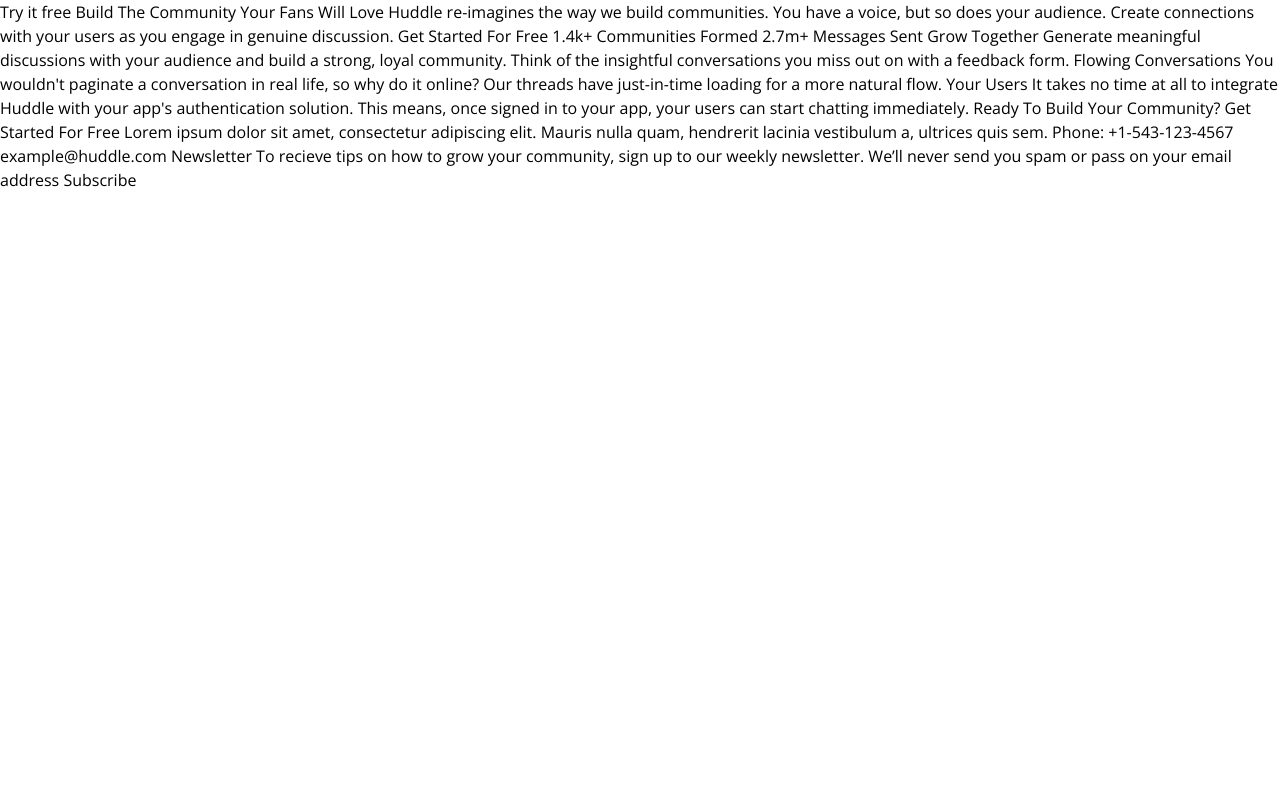
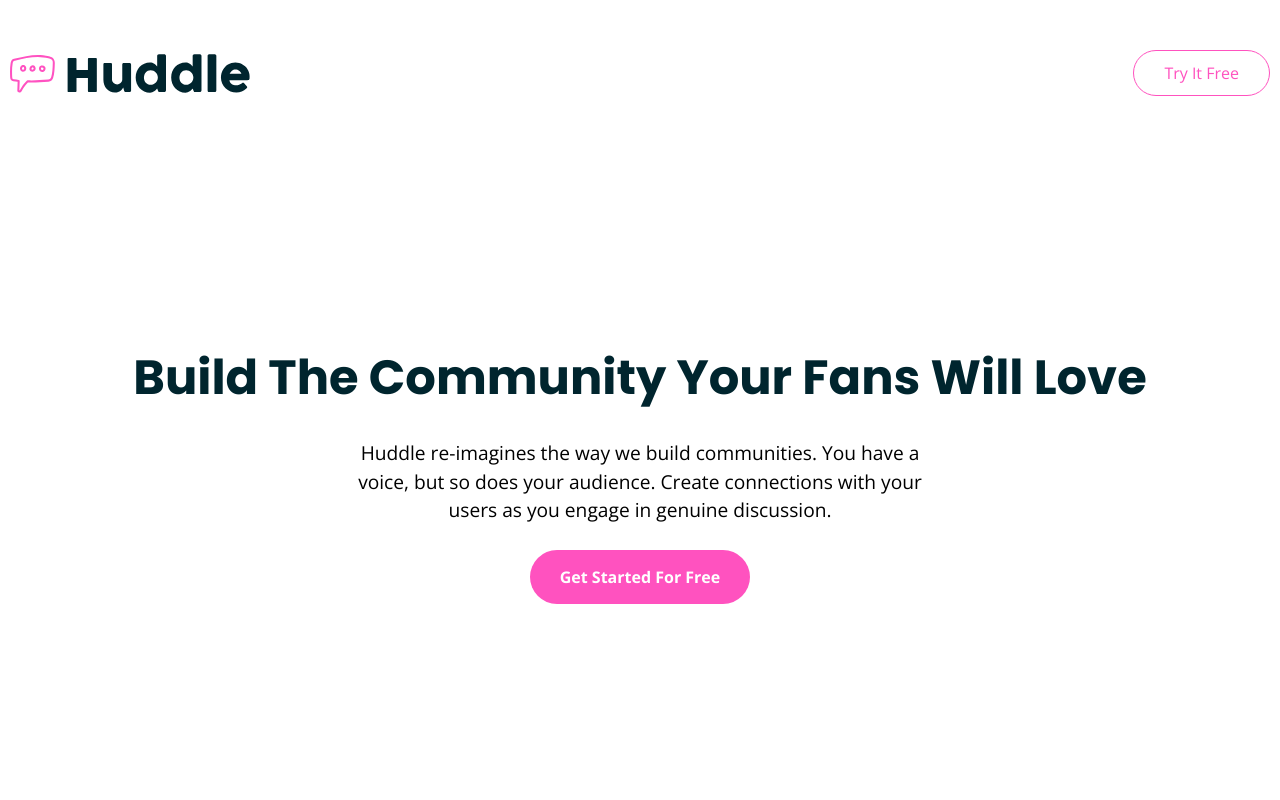
Before and after one commit to Aziztheprogrammer/FrontEnd-Mentor-19, a plain HTML site: page index.html in a window 1280 px wide. Drawn offline with nearby package versions, Linux system fonts and the light colour scheme.

Commit message:
Developing Header + Landing Page

```diff
--- a/index.html
+++ b/index.html
@@ -19,15 +19,31 @@
   <!-- Dveloped By Aziz Berhouma -->
 </head>
 <body>
-  Try it free
-
-  Build The Community Your Fans Will Love
-
-  Huddle re-imagines the way we build communities. You have a voice, but so does
-  your audience. Create connections with your users as you engage in genuine discussion.
-
-  Get Started For Free
-
+  <!-- Start Header -->
+  <header>
+    <div class="container">
+      <img src="images/logo.svg" alt="Logo">
+      <a href="#" class="rounded-full">Try It Free</a>
+    </div>
+  </header>
+  <!-- End Header -->
+  <!-- Start Landing -->
+  <section class="landing">
+    <div class="container">
+      <h1>
+        Build The Community Your Fans Will Love
+      </h1>
+      <p>
+        Huddle re-imagines the way we build communities. You have a voice, but so does
+        your audience. Create connections with your users as you engage in genuine discussion.
+      </p>
+      <a href="#" class="rounded-full">
+        Get Started For Free
+      </a>
+    </div>
+  </section>
+  <!-- End Landing -->
+  <!--
   1.4k+
   Communities Formed
 
@@ -59,6 +75,6 @@
   To recieve tips on how to grow your community, sign up to our weekly newsletter. We’ll never
   send you spam or pass on your email address
 
-  Subscribe
+  Subscribe -->
 </body>
 </html>
--- a/stylesheet.css
+++ b/stylesheet.css
@@ -18,3 +18,108 @@
 .container {
 	margin: auto;
 }
+
+/*Start Header*/
+header {
+	padding: 50px 10px;
+}
+
+@media (max-width: 992px) {
+	html {
+		font-size: 14px;
+	}
+
+	header {
+		padding: 30px 10px;
+	}
+}
+
+header .container {
+	display: flex;
+	align-items: center;
+	justify-content: space-between;
+}
+
+header img {
+	min-width: 50px;
+	height: auto;
+}
+
+@media (max-width: 769px) {
+	header img {
+		width: 200px;
+	}
+}
+
+header a {
+	font-size: 1rem;
+	color: hsl(322, 100%, 66%);
+	padding: 10px 30px;
+	border: 1px solid hsl(322, 100%, 66%);
+	transition: 0.4s ease all;
+}
+
+header a:hover {
+	background-color: hsl(322, 100%, 66%);
+	color: white;
+}
+/*End Header*/
+
+/*Start Landing*/
+@media (max-width: 992px) {
+	section.landing {
+		padding: 0px 50px;
+		height: calc(60vh - 103px);
+	}
+}
+
+@media (min-width: 992px) {
+	section.landing {
+		height: calc(100vh - 146px);
+	}
+}
+
+section.landing .container {
+	height: 100%;
+	display: flex;
+	flex-direction: column;
+	align-items: center;
+	justify-content: center;
+	gap: 25px;
+	text-align: center;
+}
+
+section.landing h1 {
+	font-family: "Poppins", sans-serif;
+	font-size: 3rem;
+	color: hsl(192, 100%, 9%);
+}
+
+section.landing p {
+	max-width: 600px;
+	font-size: 1.2rem;
+}
+
+@media (max-width: 769px) {
+	section.landing h1 {
+		font-size: 2rem;
+	}
+
+	section.landing p {
+		font-size: 1rem;
+	}
+}
+
+section.landing a {
+	color: white;
+	padding: 15px 30px;
+	background-color: hsl(322, 100%, 66%);
+	transition: 0.4s ease all;
+	max-width: 400px;
+	font-weight: 700;
+}
+
+section.landing a:hover {
+	opacity: 0.9;
+}
+/*End Landing*/
```
